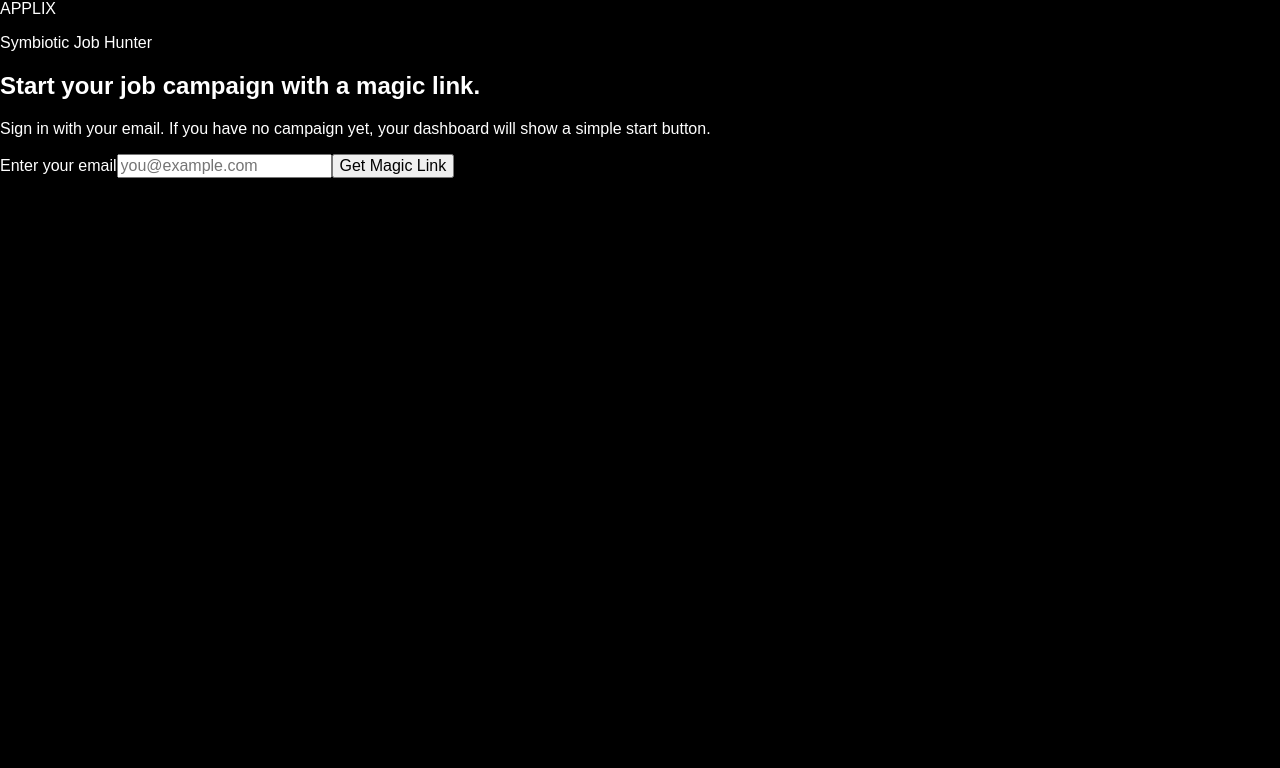
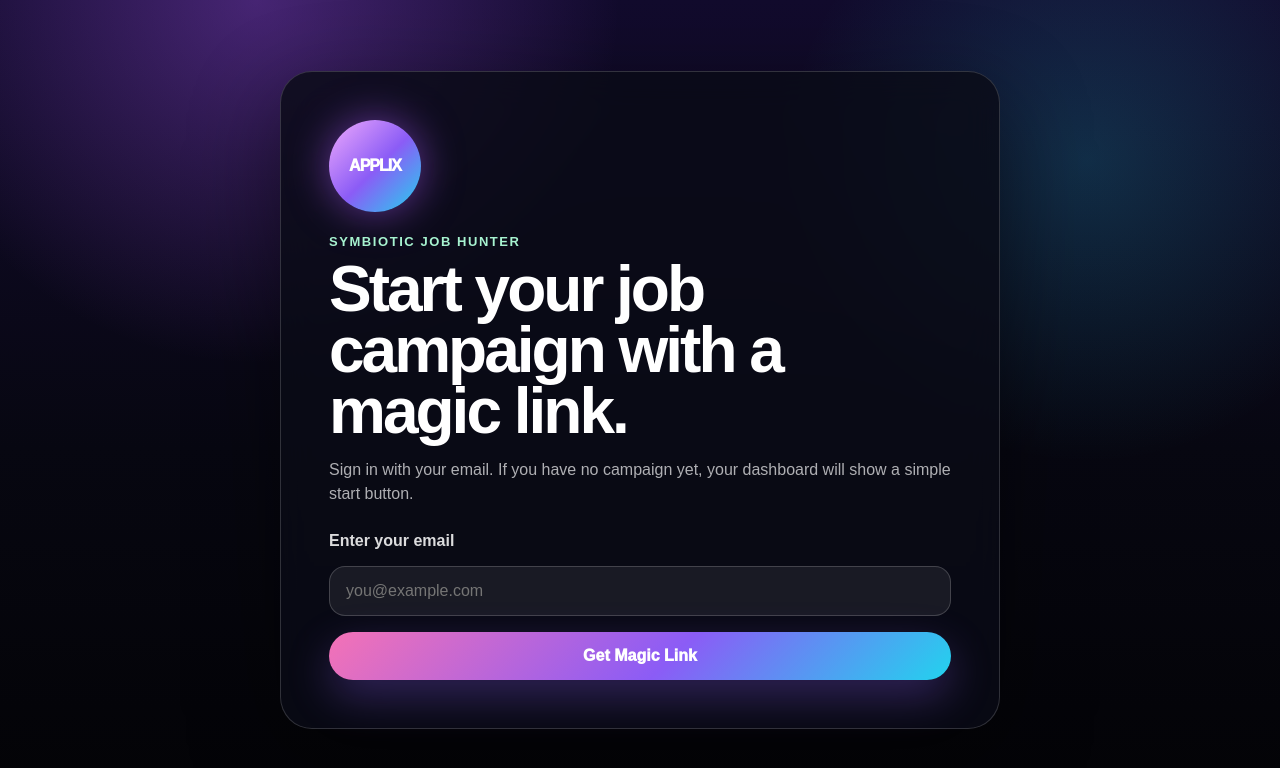
Before and after one commit to Calsie-ai/Calsie, a Next.js app in the folder frontend/: page / in a window 1280 px wide. Shown: the top 768 px of the page. Built offline with nearby package versions, Linux system fonts and the light colour scheme.

Commit message:
Style simple auth dashboard and campaign flow

```diff
--- a/frontend/app/globals.css
+++ b/frontend/app/globals.css
@@ -4,7 +4,7 @@ html, body {
   margin: 0;
   padding: 0;
   min-height: 100%;
-  background: #000000;
+  background: #070711;
   color: #ffffff;
   font-family: Arial, Helvetica, sans-serif;
 }
@@ -12,173 +12,202 @@ html, body {
 a { color: inherit; text-decoration: none; }
 button, input, textarea, select { font: inherit; }
 
-.canva-landing-page {
+button { cursor: pointer; }
+button:disabled { cursor: not-allowed; opacity: .7; }
+
+.landing-shell,
+.app-shell {
   min-height: 100vh;
-  background: #000000;
-  display: flex;
-  justify-content: center;
-  overflow-x: hidden;
+  display: grid;
+  place-items: center;
+  padding: 32px 18px;
+  background:
+    radial-gradient(circle at 20% 0%, rgba(168, 85, 247, .35), transparent 28%),
+    radial-gradient(circle at 85% 20%, rgba(34, 211, 238, .18), transparent 24%),
+    linear-gradient(180deg, #120b2d 0%, #070711 56%, #030306 100%);
 }
 
-.canva-stage {
-  position: relative;
-  width: min(100vw, 520px);
-  min-width: 320px;
-  aspect-ratio: 520 / 2048;
-  background: #000000;
-  overflow: hidden;
+.landing-card,
+.dashboard-card {
+  width: min(720px, 100%);
+  border: 1px solid rgba(255,255,255,.16);
+  border-radius: 32px;
+  padding: clamp(24px, 5vw, 48px);
+  background: rgba(10, 12, 22, .82);
+  box-shadow: 0 28px 90px rgba(0,0,0,.45);
+  backdrop-filter: blur(18px);
 }
 
-.canva-frame {
-  position: absolute;
-  inset: 0;
-  width: 100%;
-  height: 100%;
-  border: 0;
-  background: #000000;
-  z-index: 1;
+.narrow-card { width: min(620px, 100%); }
+
+.brand-mark {
+  width: 92px;
+  height: 92px;
+  display: grid;
+  place-items: center;
+  margin-bottom: 22px;
+  border-radius: 50%;
+  background: linear-gradient(135deg, #f0abfc, #8b5cf6 52%, #22d3ee);
+  color: white;
+  font-weight: 950;
+  letter-spacing: -1px;
+  box-shadow: 0 0 40px rgba(168, 85, 247, .55);
 }
 
-.canva-stage::after {
-  content: "";
-  position: absolute;
-  left: 0;
-  right: 0;
-  top: 6.22%;
-  height: 3px;
-  background: #000000;
-  z-index: 7;
-  pointer-events: none;
+.eyebrow {
+  margin: 0 0 10px;
+  color: #a7f3d0;
+  font-size: 13px;
+  font-weight: 900;
+  letter-spacing: .12em;
+  text-transform: uppercase;
 }
 
-.applix-asset {
-  position: absolute;
-  z-index: 4;
-  pointer-events: none;
-  object-fit: contain;
-  object-position: center;
-  transform-origin: center;
-  will-change: transform, opacity;
+h1, h2, h3, p { margin-top: 0; }
+
+h1 {
+  margin-bottom: 16px;
+  font-size: clamp(36px, 7vw, 64px);
+  line-height: .95;
+  letter-spacing: -3px;
 }
 
-.asset-blob {
-  left: 8.6%;
-  top: 1.0%;
-  width: 34%;
-  opacity: .34;
-  mix-blend-mode: screen;
-  animation: assetRotateSlow 12s linear infinite;
+h2 { font-size: clamp(26px, 5vw, 38px); letter-spacing: -1.5px; }
+h3 { margin-bottom: 6px; font-size: 19px; }
+
+.landing-copy,
+.muted,
+.empty-state p,
+.campaign-row p {
+  color: rgba(255,255,255,.68);
+  line-height: 1.5;
 }
 
-.asset-rays {
-  left: 43%;
-  top: 9.2%;
-  width: 66%;
-  opacity: .42;
-  mix-blend-mode: screen;
-  animation: assetRaysAbsorb 2.8s linear infinite;
+.auth-form,
+.campaign-form {
+  display: grid;
+  gap: 16px;
+  margin-top: 26px;
 }
 
-.asset-diamond {
-  left: 58.5%;
-  top: 36.35%;
-  width: 15.8%;
-  opacity: .44;
-  mix-blend-mode: screen;
-  animation: assetDiamondSpin 6s linear infinite;
+.auth-form label,
+.campaign-form label {
+  display: grid;
+  gap: 8px;
+  color: rgba(255,255,255,.86);
+  font-weight: 800;
 }
 
-.asset-star {
-  left: 38.8%;
-  top: 49.7%;
-  width: 23%;
-  opacity: .42;
-  mix-blend-mode: screen;
-  animation: assetStarSpin 7s linear infinite, assetPulse 2.4s ease-in-out infinite;
+input,
+textarea {
+  width: 100%;
+  border: 1px solid rgba(255,255,255,.18);
+  border-radius: 16px;
+  padding: 15px 16px;
+  background: rgba(255,255,255,.07);
+  color: #ffffff;
+  outline: none;
 }
 
-.asset-atom {
-  left: 36.9%;
-  top: 68.6%;
-  width: 25.5%;
-  opacity: .45;
-  mix-blend-mode: screen;
-  animation: assetAtomSpin 8s linear infinite, assetPulse 2.5s ease-in-out infinite;
+textarea { resize: vertical; }
+
+input:focus,
+textarea:focus {
+  border-color: #a78bfa;
+  box-shadow: 0 0 0 4px rgba(167, 139, 250, .16);
 }
 
-.hotspot-form {
-  position: absolute;
-  z-index: 8;
-  display: grid;
-  gap: 0;
-  pointer-events: auto;
+.auth-form button,
+.primary-button,
+.primary-link {
+  display: inline-flex;
+  align-items: center;
+  justify-content: center;
+  border: 0;
+  border-radius: 999px;
+  padding: 15px 20px;
+  background: linear-gradient(135deg, #f472b6, #8b5cf6 55%, #22d3ee);
+  color: white;
+  font-weight: 950;
+  box-shadow: 0 16px 44px rgba(139, 92, 246, .32);
 }
 
-.hotspot-form input, .hotspot-form button {
-  border: 0;
-  outline: 0;
-  color: transparent;
-  caret-color: #ffffff;
-  background: rgba(255,255,255,0.001);
-  appearance: none;
+.primary-link.small { padding: 11px 16px; font-size: 14px; }
+
+.ghost-button,
+.ghost-link {
+  border: 1px solid rgba(255,255,255,.18);
+  border-radius: 999px;
+  padding: 12px 16px;
+  background: rgba(255,255,255,.06);
+  color: white;
+  font-weight: 850;
 }
 
-.hotspot-form input::selection { background: rgba(160, 92, 255, .45); }
-.hotspot-form button { cursor: pointer; }
-
-.hotspot-top {
-  left: 58.2%;
-  top: 3.78%;
-  width: 27.4%;
-  height: 3.18%;
-  grid-template-rows: 50% 50%;
+.form-status {
+  margin: 18px 0 0;
+  color: #a7f3d0;
+  line-height: 1.5;
 }
 
-.hotspot-bottom {
-  left: 20.6%;
-  top: 93.02%;
-  width: 55.6%;
-  height: 2.2%;
-  grid-template-rows: 47% 53%;
+.error-text {
+  margin: 12px 0 0;
+  color: #fca5a5;
+  line-height: 1.5;
 }
 
-@keyframes assetRotateSlow {
-  from { transform: rotate(0deg) scale(1); }
-  50% { transform: rotate(180deg) scale(1.025); }
-  to { transform: rotate(360deg) scale(1); }
+.dashboard-header,
+.section-title-row,
+.form-actions {
+  display: flex;
+  align-items: center;
+  justify-content: space-between;
+  gap: 16px;
 }
 
-@keyframes assetRaysAbsorb {
-  from { transform: translate3d(10%, -4%, 0) scaleX(1.08); opacity: .12; }
-  18% { opacity: .48; }
-  75% { opacity: .46; }
-  to { transform: translate3d(-14%, 8%, 0) scaleX(.82); opacity: .1; }
+.empty-state {
+  margin-top: 28px;
+  padding: 28px;
+  border: 1px dashed rgba(255,255,255,.2);
+  border-radius: 24px;
+  background: rgba(255,255,255,.045);
 }
 
-@keyframes assetDiamondSpin {
-  from { transform: rotate(0deg) scale(1); }
-  50% { transform: rotate(180deg) scale(1.08); }
-  to { transform: rotate(360deg) scale(1); }
+.campaign-list {
+  display: grid;
+  gap: 16px;
+  margin-top: 28px;
 }
 
-@keyframes assetStarSpin {
-  from { transform: rotate(0deg); }
-  to { transform: rotate(360deg); }
+.campaign-row {
+  display: flex;
+  align-items: center;
+  justify-content: space-between;
+  gap: 16px;
+  padding: 18px;
+  border: 1px solid rgba(255,255,255,.12);
+  border-radius: 20px;
+  background: rgba(255,255,255,.055);
 }
 
-@keyframes assetAtomSpin {
-  from { transform: rotate(0deg); }
-  to { transform: rotate(360deg); }
+.campaign-meta {
+  display: grid;
+  justify-items: end;
+  gap: 6px;
+  color: rgba(255,255,255,.75);
+  font-size: 13px;
+  font-weight: 850;
+  text-transform: uppercase;
 }
 
-@keyframes assetPulse {
-  0%, 100% { opacity: .34; filter: saturate(1); }
-  50% { opacity: .62; filter: saturate(1.25); }
+@media (max-width: 640px) {
+  .dashboard-header,
+  .section-title-row,
+  .form-actions,
+  .campaign-row {
+    align-items: stretch;
+    flex-direction: column;
+  }
+
+  .campaign-meta { justify-items: start; }
 }
-
-@media (min-width: 900px) { .canva-stage { width: 520px; } }
-@media (max-width: 520px) { .canva-stage { width: 100vw; } }
-
-@media (prefers-reduced-motion: reduce) {
-  .applix-asset { animation: none; }
-}
```
